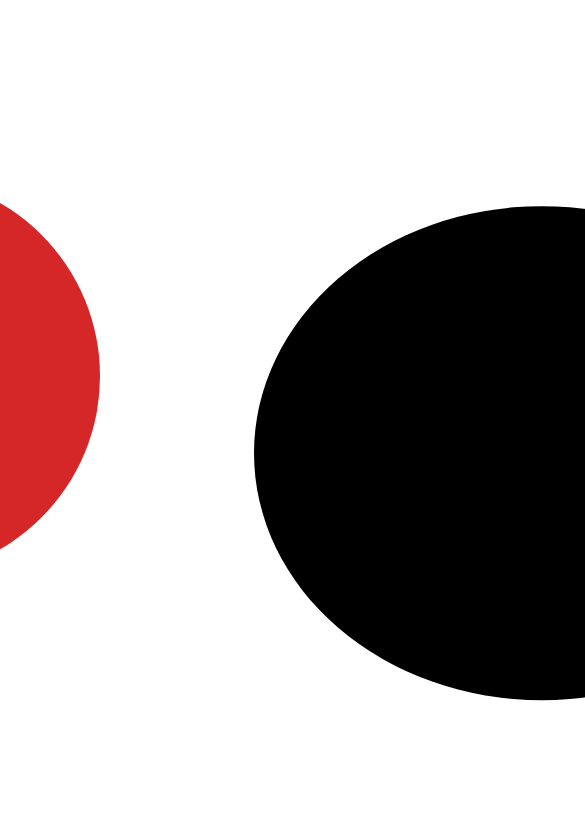
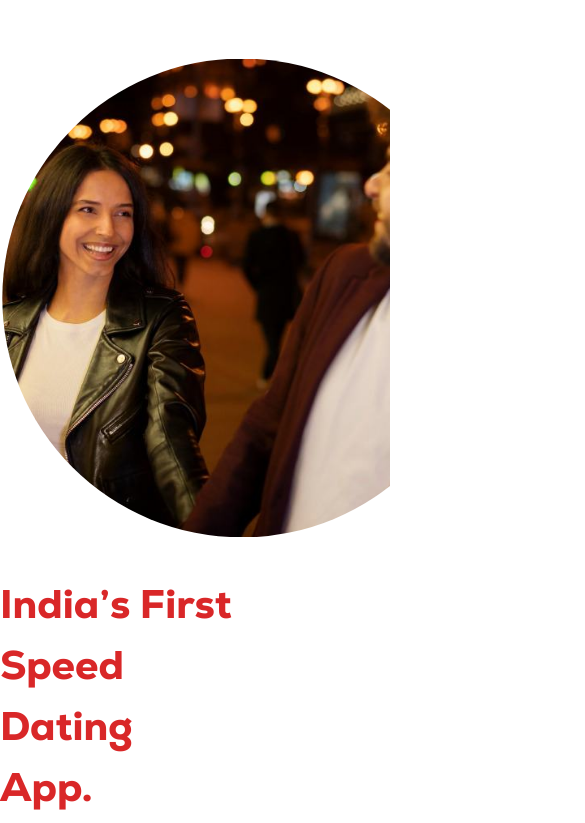
Before and after one commit to Kurmaya/godating, a plain HTML site: page index.html in a window 390 px wide. Shown: the part 862-1685 px from the top of the page, 585 px wide, since content can reach past the window. Drawn offline with nearby package versions, Linux system fonts and the light colour scheme.

Commit message:
Add files via upload

```diff
--- a/css/styles.css
+++ b/css/styles.css
@@ -18,6 +18,9 @@ body{
     overflow-x: hidden;
     font-family: 'Nexa-Heavy';
     /* background: rgba(225,225,225,.8); */
+}
+h2{
+    font-size: 4rem;
 }
 nav{
     width:100%;
@@ -893,3 +896,100 @@ max-width:200px;
 .page{
     overflow: hidden;
 }
+#mobile-hero{
+    display:none;
+}
+@media only screen and (max-width:768px){
+    h2{
+        font-size: 2.5rem;
+    }
+    section{
+        width: 100%;
+        height: 100%;
+    }
+    #mobile-hero{
+        display:block;
+        width: 100%;
+        height: 100%;
+        position: relative;
+        top:115px;
+    }
+    .hero{
+        display:none;
+    }
+    .mobile-hero-wrapper{
+        display: flex;
+        flex-direction: column;
+
+    }
+    .mobile-hero-img-holder{
+        position: relative;
+        width:155%;
+        height: 100%;
+        /* max-width: 400px;
+        max-height: 400px; */
+    }
+    .mobile-hero-img-holder img{
+        position: relative;
+        width: 150%;
+        /* height: 90%; */
+        clip-path: circle();
+        object-fit: contain;
+    }
+    #mobile-hero img:nth-of-type(1){
+        left:-60%;
+        top:-150px;
+        width:150%;
+        /* transform: rotateY('180deg'); */
+        object-position: 200px ;
+    }
+    .mobile-hero-head{
+        bottom:120px;
+        position: relative;
+    }
+    .mobile-hero-head h2{
+        width:60%;
+    }
+    .mobile-hero-item:nth-of-type(2){
+        position: relative;
+        top:100px;
+    }
+    .mobile-hero-item:nth-of-type(2) img{
+        left:-25%!important;
+        /* top:-150px; */
+        width:130%!important;
+        /* transform: rotateY(180deg); */
+        object-position: left!important;
+    }
+    .mobile-hero-img-holder:nth-of-type(2) img {
+
+    }
+    .scroll{
+        display:none!important;
+    }
+    nav{
+        border-radius: 0 0 25% 25%;
+        position:fixed;
+        top:0;
+        height:100px;
+    }
+    .nav-holder{
+        width:100%;
+        justify-content: center;
+    }
+    .dots{
+        position: absolute;
+        right:3%;
+        height:30px;
+    }
+    .dots img{
+        height: 100%;
+        width: 100%;
+    }
+    .black-circle,.red-circle{
+        display:none;
+    }
+    .download{
+        display:none;
+    }
+}
--- a/index.html
+++ b/index.html
@@ -29,6 +29,31 @@
         <a href=""><div class="download">
             <h3>Download App</h3>
         </div></a>
+        <section id="mobile-hero">
+            <div class="mobile-hero-wrapper">
+                <div class="mobile-hero-item">
+                    <div class="mobile-hero-img-holder">
+                        <img src="./assets/images/hero-couple-resized.jpg" alt="">
+                    </div>
+                    <div class="mobile-hero-head">
+                        <h2>Leave The<br> Screen. Book  a Real Date.</h2>
+                    </div>
+                </div>
+                <div class="mobile-hero-item">
+                    <div class="mobile-hero-img-holder">
+                        <img src="./assets/images/hero-couple-2-resized.jpg" alt="">
+                    </div>
+                    <div class="mobile-hero-head">
+                        <h2>India’s First <br>Speed Dating <br>App.</h2>
+                    </div>
+                </div>
+                <div class="mobile-hero-heads">
+
+
+                    <h2>Experience Safe <br>Dates Around <br>Town</h2>
+                </div>
+            </div>
+        </section>
     <section class="hero">
           <div class="hero-wrapper">
 
--- a/scripts/others.js
+++ b/scripts/others.js
@@ -38,3 +38,25 @@ pluses.forEach(plus=>{
 //   window.scrollBy(0,window.innerHeight);
 //  }
 // });
+const scrolls = document.querySelectorAll('.scroll');
+
+const scrollAmt = window.innerHeight+window.innerHeight/10;
+    scrolls[0].addEventListener('click',()=>{
+
+        window.scrollBy(0,scrollAmt);
+    })
+
+for(let i=1;i<scrolls.length;i++){
+    scrolls[i].addEventListener('click',()=>{
+        window.scrollBy(0,window.innerHeight);
+    })
+}
+
+scrolls.forEach(scroll=>{
+    scroll.addEventListener('mouseover',()=>{
+        scroll.querySelector('img').classList.add('active');
+    })
+    scroll.addEventListener('mouseleave',()=>{
+        scroll.querySelector('img').classList.remove('active');
+    })
+})
--- a/scripts/script.js
+++ b/scripts/script.js
@@ -36,6 +36,9 @@ const circles = document.querySelectorAll('.feat');
 const drop = document.querySelector('.dots');
 const close = document.querySelector('.close');
 const mages = document.querySelectorAll('.hero .img-holder img');
+const heroY = document.querySelector('.what-container').getBoundingClientRect().height;
+const heroX = document.querySelector('.hero').getBoundingClientRect().width;
+const sections = document.querySelectorAll('section');
 drop.addEventListener('click',function(){
     document.querySelector('.nav-drop').classList.add('active');
     drop.style.opacity='0';
@@ -47,8 +50,13 @@ close.addEventListener('click',function(){
     document.body.style.overflowY='scroll';
 })
 gsap.registerPlugin(ScrollTrigger);
+if(window.innerWidth<786){
+    document.querySelector('.dots img').src='./assets/images/mobile-hearts.png'
+}
 
-//hero section animation
+if(window.innerWidth>786){
+
+    //hero section animation
 let tl = gsap.timeline({repeat:-1});
 tl.to(mages[0],{
     left: '0',
@@ -112,9 +120,7 @@ tl.to(three,{
 },'<')
 
 // animation for what section
-const heroY = document.querySelector('.what-container').getBoundingClientRect().height;
-const heroX = document.querySelector('.hero').getBoundingClientRect().width;
-const sections = document.querySelectorAll('section');
+
 let tl2 = gsap.timeline({
     scrollTrigger:{
         trigger:'#what',
@@ -143,8 +149,8 @@ tl2.from('.image-container',{
 },'simultaneously');
 
 //animation for features section
-const featX= document.getElementById('features').getBoundingClientRect().width;
-const featY= document.getElementById('features').getBoundingClientRect().top;
+// const featX= document.getElementById('features').getBoundingClientRect().width;
+// const featY= document.getElementById('features').getBoundingClientRect().top;
 let tl3 = gsap.timeline({
     scrollTrigger:{
         trigger: "#features",
@@ -168,8 +174,6 @@ circles.forEach((circle,i)=>{
     })
 },'simultaneously');
 // animation for how to section
-const howtoX = document.getElementById('howto').getBoundingClientRect().width;
-const howtoY = document.getElementById('howto').getBoundingClientRect().top;
 
 let tl4 = gsap.timeline({
     scrollTrigger:{
@@ -214,9 +218,6 @@ tl4.from('.howto-img-container',{
 
 
 
-
-const phone= document.querySelector('.howto-img-wrapper');
-const phoneImg =document.querySelector('.howto-inner-img');
 let phoneAnim = gsap.timeline();
 
 
@@ -349,16 +350,7 @@ aboutAnim.to('.download',{
     duration:.2,
     ease:'none',
 })
-// aboutAnim.to('.red-circle',{
-//     left:'-2%',
-//     y:'-=52vh',
-//     width:'100vw',
-//     height:'85vh',
-//     borderRadius:'50% 50% 0 0',
-//     ease: "elastic.out(.6,0.4)",
-//     duration:.6,
-//     delay:.3,
-// })
+
 aboutAnim.to('.red-circle',{
     opacity:0,
     x:'+=50vw',
@@ -376,27 +368,4 @@ aboutAnim.to('.about',{
     zIndex:'-1'
 
 },'<')
-
-const black = document.querySelector('.black-circle');
-const scrolls = document.querySelectorAll('.scroll');
-
-const scrollAmt = window.innerHeight+window.innerHeight/10;
-    scrolls[0].addEventListener('click',()=>{
-
-        window.scrollBy(0,scrollAmt);
-    })
-
-for(let i=1;i<scrolls.length;i++){
-    scrolls[i].addEventListener('click',()=>{
-        window.scrollBy(0,window.innerHeight);
-    })
 }
-
-scrolls.forEach(scroll=>{
-    scroll.addEventListener('mouseover',()=>{
-        scroll.querySelector('img').classList.add('active');
-    })
-    scroll.addEventListener('mouseleave',()=>{
-        scroll.querySelector('img').classList.remove('active');
-    })
-})
```
Also changed, not shown: assets/images/hero-couple-2-resized.jpg (added), assets/images/hero-couple-3-resized.jpg (added), assets/images/hero-couple-resized.jpg (added), assets/images/mobile-hearts.png (added).
